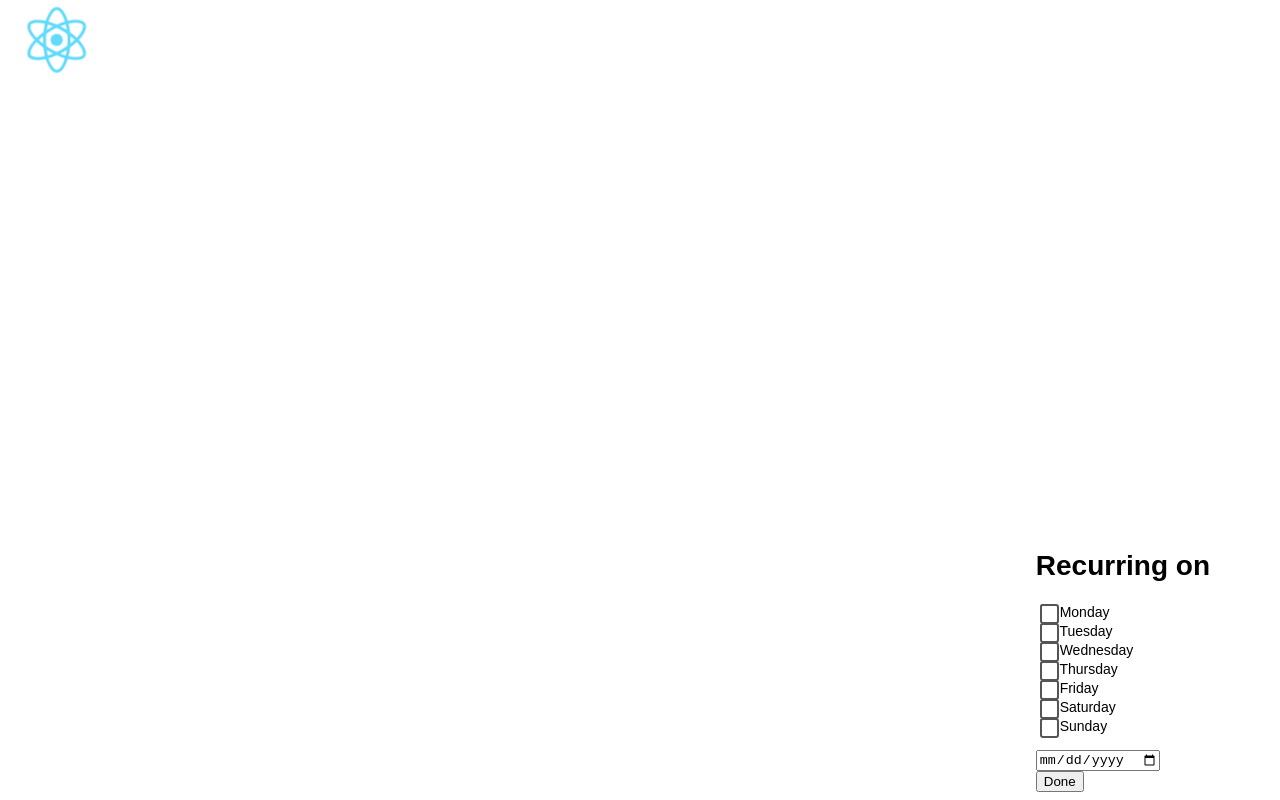
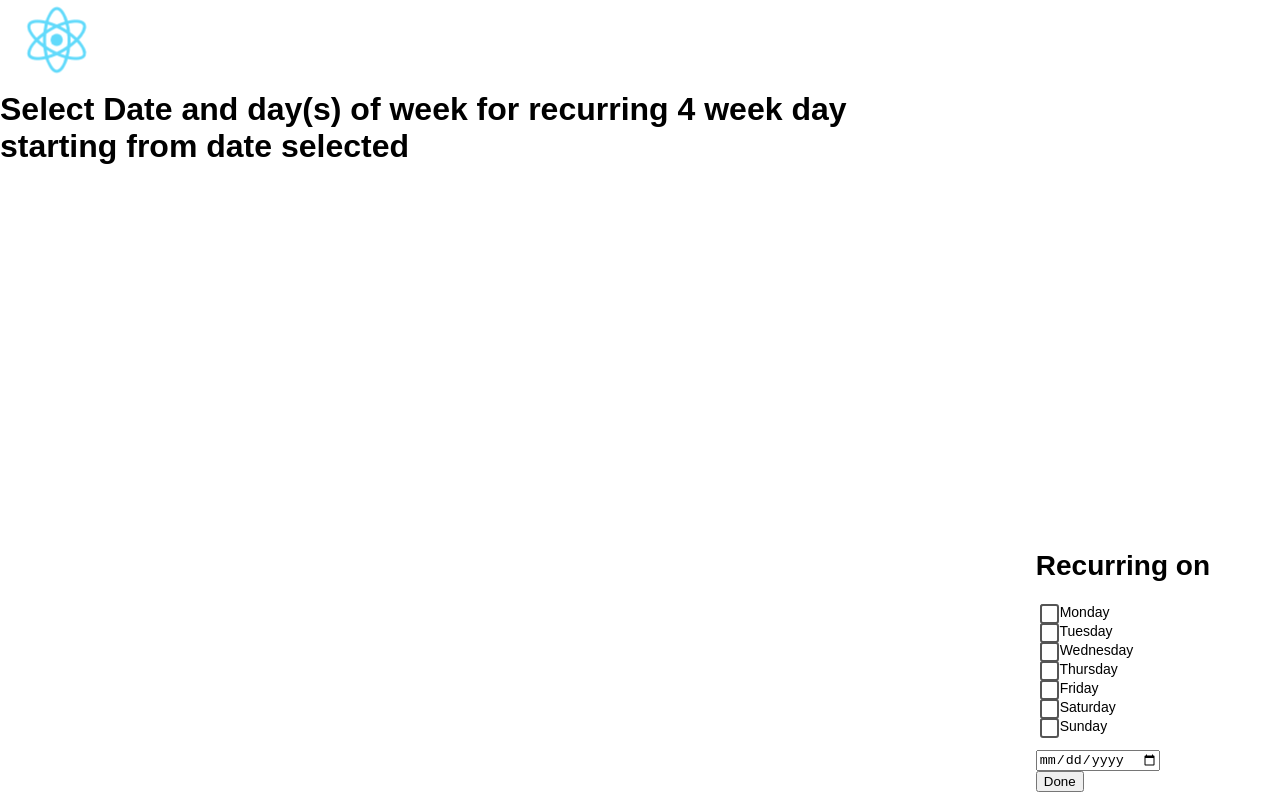
Before and after one commit to sehersarin/MSCI342-Term-Project, a React (Create React App) app in the folder react-ui/: page /dashboard/InputWorkerAvailabilitypage in a window 1280 px wide. Built offline with nearby package versions, Linux system fonts and the light colour scheme.

Commit message:
added info for add availability page

```diff
--- a/react-ui/src/components/Layouts/InputWorkerTimes/CheckboxApplication.js
+++ b/react-ui/src/components/Layouts/InputWorkerTimes/CheckboxApplication.js
@@ -75,6 +75,7 @@ class Check extends React.Component { // this is a class component for the check
 
     return (
       <div>
+        <h1 className = "Info">Select Date and day(s) of week for recurring 4 week day starting from date selected</h1>
         <form className={"Container"} onSubmit={this.handleSubmit}>
           <h1>Recurring on</h1>
           {
--- a/react-ui/src/components/Layouts/InputWorkerTimes/CheckboxApplication.scss
+++ b/react-ui/src/components/Layouts/InputWorkerTimes/CheckboxApplication.scss
@@ -3,7 +3,6 @@
     bottom: 8px;
     right: 70px;
     font-size: 14px;
-
 }
 
 input[Class= "DayBox"] {
@@ -37,5 +36,10 @@ input[Class= "DayBox"]:checked:after {
     position: absolute;
     top: 2px;
     left: 6px;
+}
 
+.Info{
+    position: absolute;
+    top: 70px;
+    right: 350px;
 }
```
Also changed, not shown: react-ui/package.json (+7 -1 lines).
